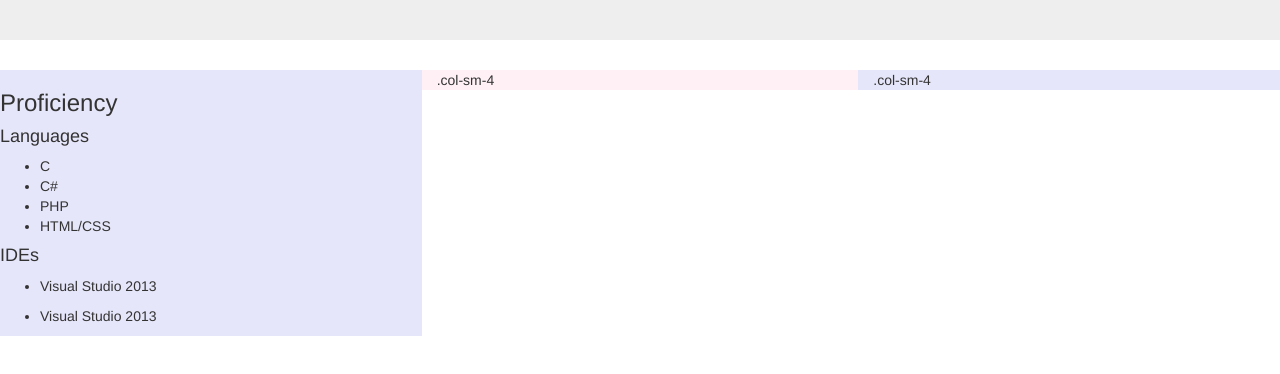
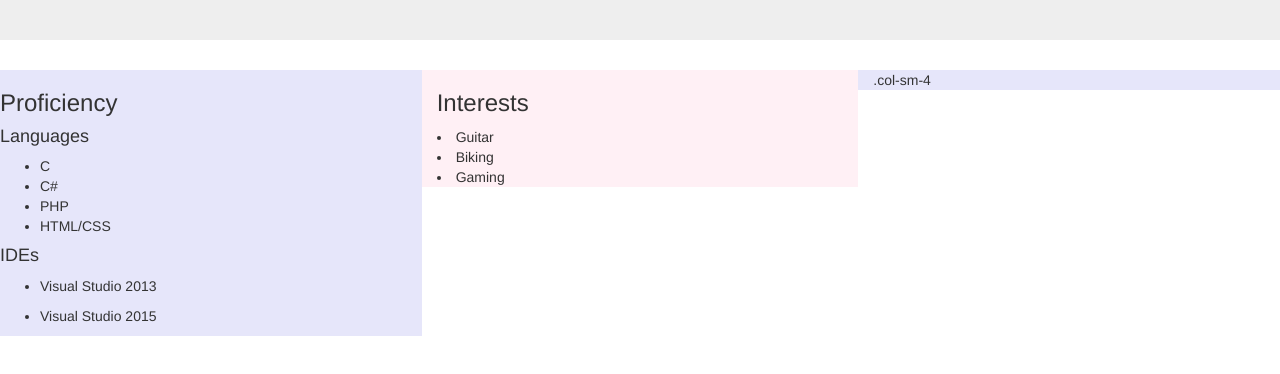
Before and after one commit to razbry314/Personal-Website, a plain HTML site: page index.html in a window 1280 px wide. Shown: the part 208-582 px from the top of the page. Drawn offline with nearby package versions, Linux system fonts and the light colour scheme; files whose address does not match are found by name.

Commit message:
changed things

```diff
--- a/index.html
+++ b/index.html
@@ -41,11 +41,14 @@
 			</ul>
 			<h4></h4>
 			<ul>
-				<li>Visual Studio 2013</li>
+				<li>Visual Studio 2015</li>
 			</ul>
 		</div>
 		<div class="col-sm-4" style="background-color:lavenderblush;">
-			.col-sm-4
+			<h3>Interests</h3>
+			<li>Guitar</li>
+			<li>Biking</li>
+			<li>Gaming</li>
 		</div>
 		<div class="col-sm-4" style="background-color:lavender;">
 			.col-sm-4
```
